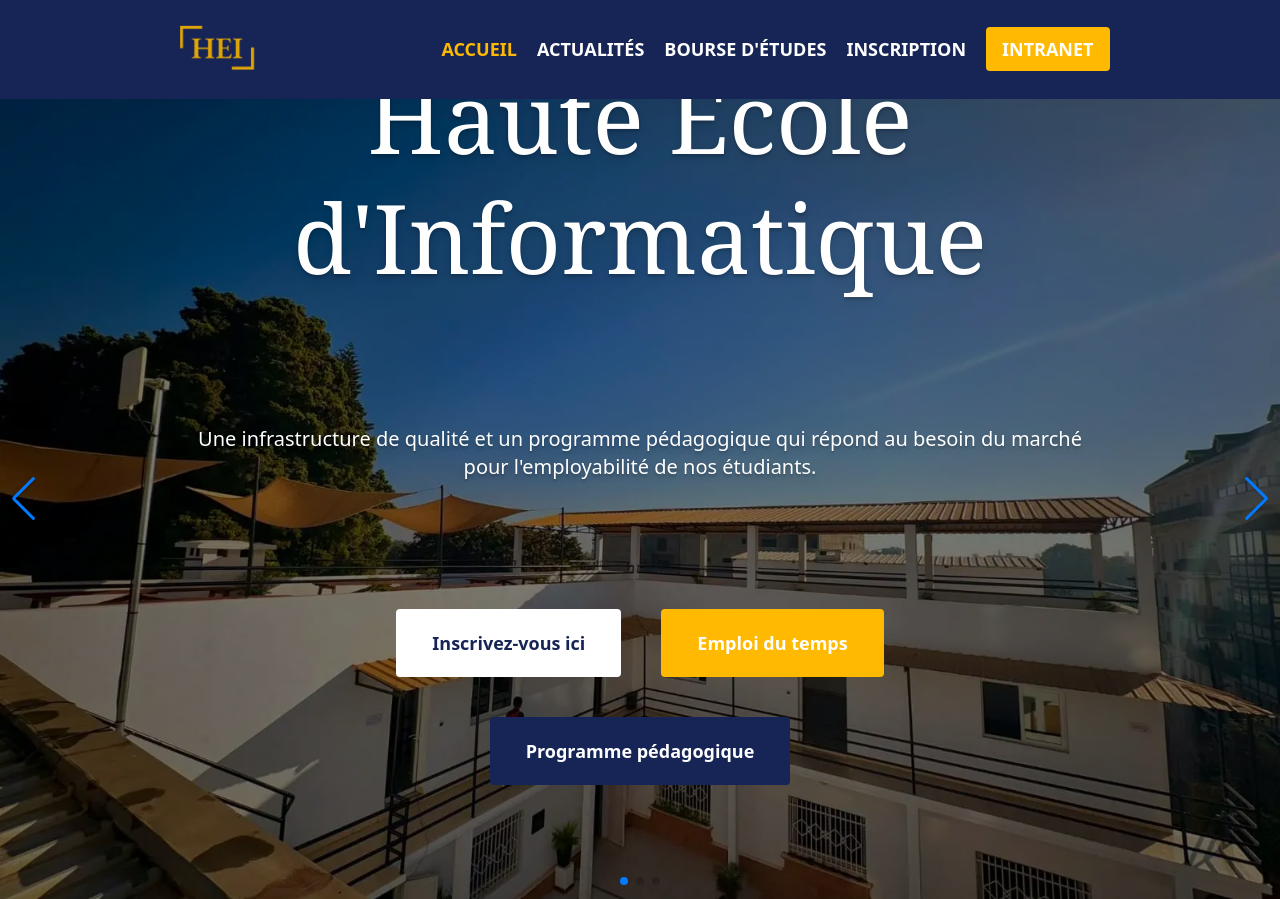
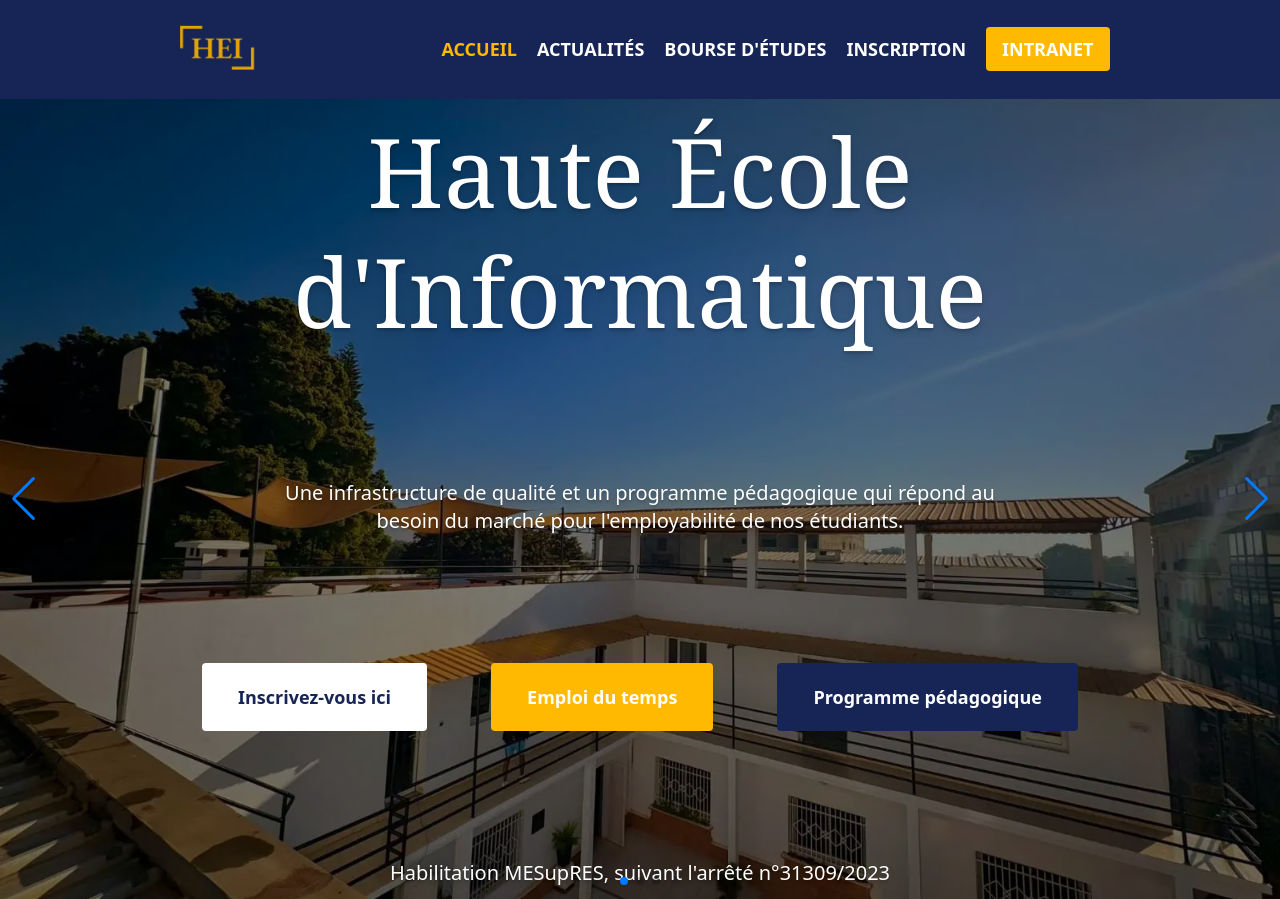
Before and after one commit to Whipander/first-step-with-react, a React (Vite) app: page / in a window 1280 px wide. Built offline with nearby package versions, Linux system fonts and the light colour scheme.

Commit message:
style: adjust buttons width to be equal

```diff
--- a/src/components/Button.jsx
+++ b/src/components/Button.jsx
@@ -1,6 +1,6 @@
 import clsx from "clsx";
 
-function Button({ label, btnStyle, size }) {
+function Button({label, btnStyle, size, customAttributes}) {
     const btnMap = {
         orange: "bg-amber-400 text-white",
         blue: "bg-blue-950 text-white",
@@ -17,7 +17,8 @@ function Button({ label, btnStyle, size }) {
         "rounded",
         "cursor-pointer",
         btnMap[btnStyle],
-    sizeMap[size]
+        sizeMap[size],
+        customAttributes,
     );
 
     return <button className={buttonClass}>{label}</button>;
--- a/src/components/Hero.jsx
+++ b/src/components/Hero.jsx
@@ -21,7 +21,7 @@ function Hero() {
         {
             image: heiBanner2,
             description:
-                "« L'éducation est l'arme la plus puissante pour changer le monde. » Selon Nelson Mandela. « L'éducation dans l'informatique est une arme très puissante pour lutter contre la pauvreté à Madagascar » Selon HEI. C'est notre mission",
+                "« L'éducation est l'arme la plus puissante pour changer le monde. » Selon Nelson Mandela. « L'éducation dans l'informatique est une arme très puissante pour lutter contre la pauvreté à Madagascar » Selon HEI. C'est notre mission.",
         },
         {
             image: heiBanner3,
@@ -55,15 +55,14 @@ function Hero() {
                                 Haute École d'Informatique
                             </h1>
 
-                            {/* Dynamic Text based on current slide */}
-                            <p className="text-white text-xl w-3/4 max-w-4xl transition-all duration-500">
+                            <p className="text-white text-xl w-3/4 max-w-3xl transition-all duration-500">
                                 {slides[currentSlide].description}
                             </p>
 
-                            <div className="font-bold text-lg flex items-center gap-10 w-1/2 flex-wrap justify-center">
-                                <Button btnStyle="white" label="Inscrivez-vous ici" size="lg" />
-                                <Button btnStyle="orange" label="Emploi du temps" size="lg" />
-                                <Button btnStyle="blue" label="Programme pédagogique" size="lg" />
+                            <div className="font-bold text-lg flex items-center gap-16 w-3/4 flex-wrap justify-center">
+                                <Button btnStyle="white" label="Inscrivez-vous ici" size="lg" customAttributes="min-w-1/5" />
+                                <Button btnStyle="orange" label="Emploi du temps" size="lg" customAttributes="min-w-1/5" />
+                                <Button btnStyle="blue" label="Programme pédagogique" size="lg" customAttributes="min-w-1/5" />
                             </div>
 
                             <p className="text-white text-xl">Habilitation MESupRES, suivant l'arrêté n°31309/2023</p>
```
Lines whose indentation alone changed are shown as unchanged.
